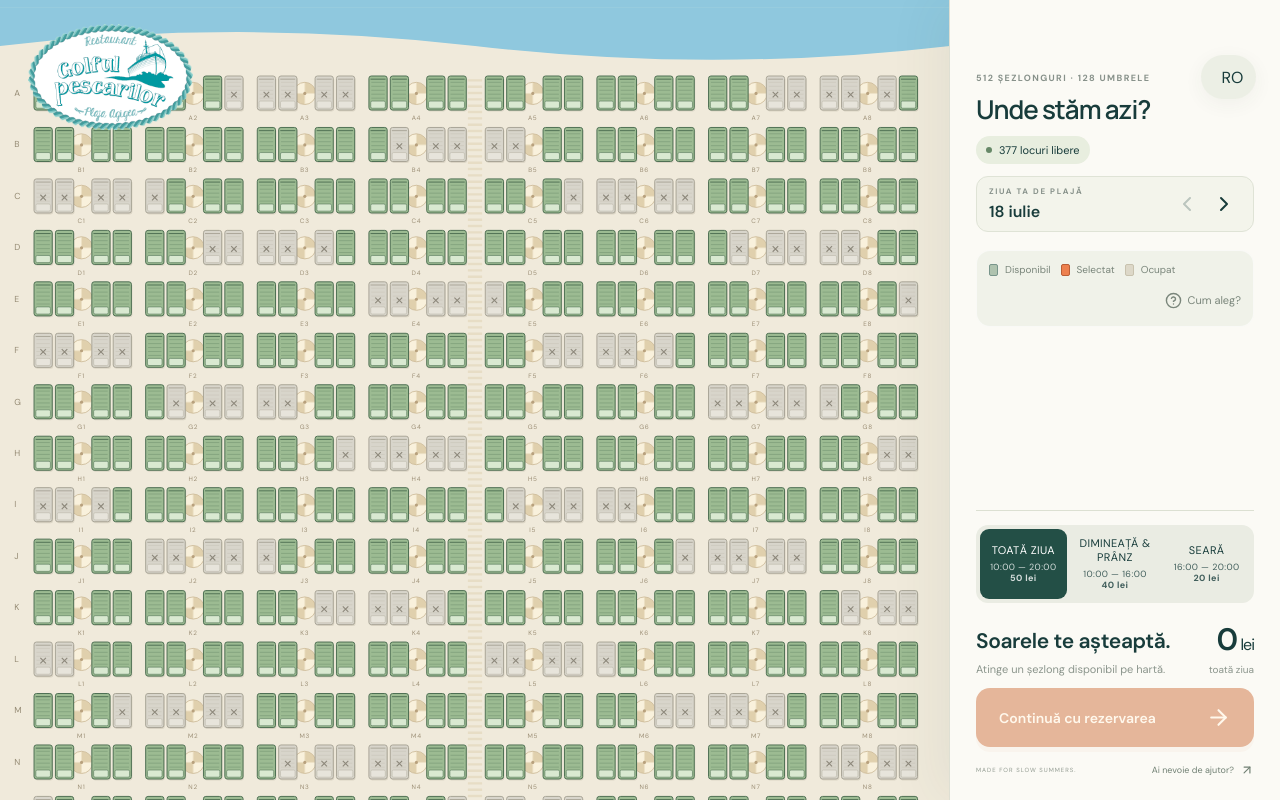
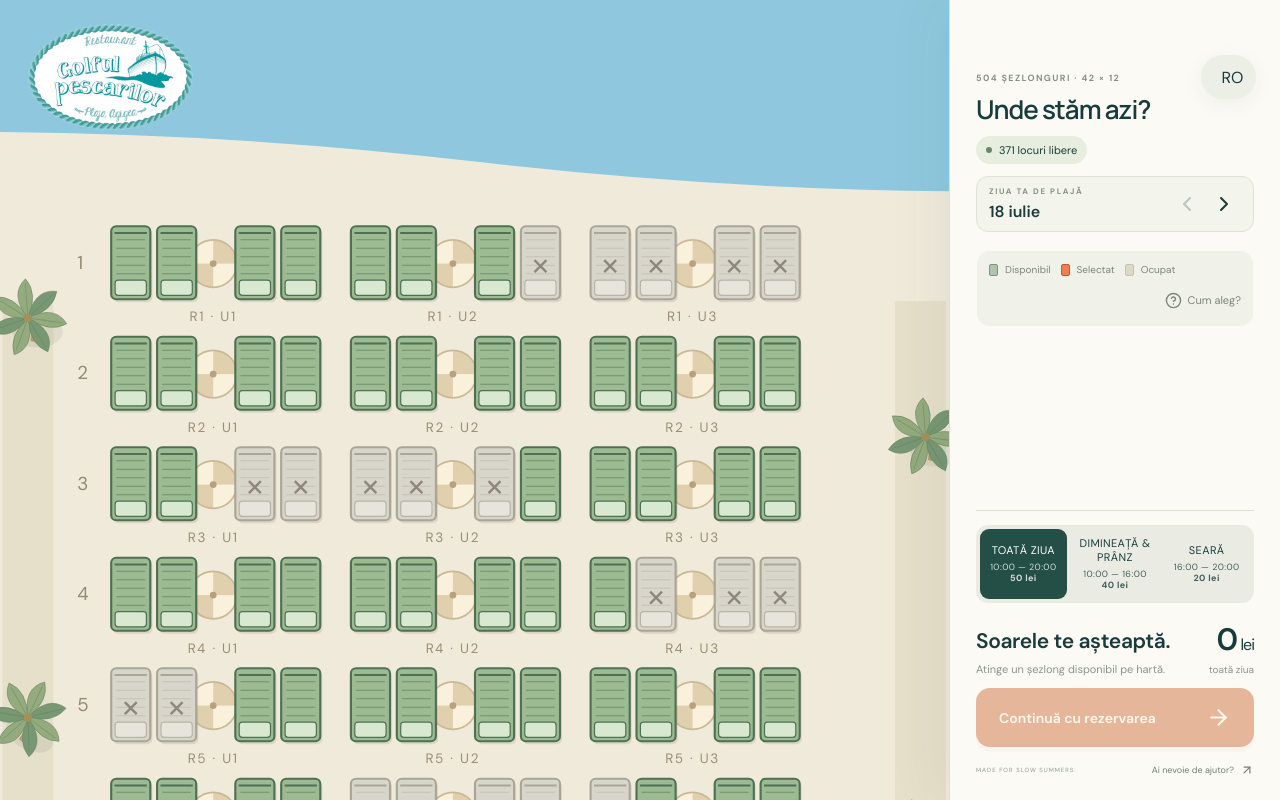
Before and after one commit to Silviu812/golful-pescarilor-beach, a React (Vite) app: page / in a window 1280 px wide. Built offline with nearby package versions, Linux system fonts and the light colour scheme.

Commit message:
Redesign beach for 42 rows of 12 loungers and mobile vertical navigation

```diff
--- a/src/BeachMap.jsx
+++ b/src/BeachMap.jsx
@@ -2,35 +2,35 @@ import {useEffect,useRef,useState} from 'react';
 import {zoneForSeat} from './zones';
 import BeachSurroundings from './BeachSurroundings';
 
-export const seatName=id=>`${'ABCDEFGHIJKLMNOP'[Math.floor(id/32)]}${Math.floor(id/4)%8+1}.${id%4+1}`;
+export const seatName=id=>`R${Math.floor(id/12)+1} · ${id%12+1}`;
 export default function BeachMap({selected,occupied,toggle,rate}){
  const viewport=useRef(null),points=useRef(new Map()),gesture=useRef(null),moved=useRef(false),downSeat=useRef(null);
  const [view,setView]=useState({scale:1,x:0,y:0});const current=useRef(view);
- const apply=next=>{const fit=overview();if(next.scale<=fit.scale+.00001){current.current=fit;setView(fit);return;}const el=viewport.current,w=el?.clientWidth||1,h=el?.clientHeight||1,unit=Math.max(w,h)/1200*next.scale;
+ const apply=next=>{const fit=overview();next={...next,scale:Math.max(fit.scale,next.scale)};const el=viewport.current,w=el?.clientWidth||1,h=el?.clientHeight||1,unit=Math.max(w,h)/1200*next.scale;
  // The navigable world ends at the outer palms and promenade, not infinite sand.
  const root=el?.closest('.kiosk'),desktop=window.matchMedia('(min-width:900px) and (orientation:landscape)').matches;
- const dock=desktop?0:(root?.querySelector('footer')?.getBoundingClientRect().height||0)+20;
+ const dock=desktop?0:(root?.querySelector('footer')?.getBoundingClientRect().height||0)+75;
  const top=0,bottom=h-dock,left=0,right=w;
  const clampAxis=(value,low,high,center)=>low<=high?Math.max(low,Math.min(high,value)):center;
- const minX=right-w/2-(1320-600)*unit,maxX=left-w/2-(-120-600)*unit;
- const minY=bottom-h/2-(1490-600)*unit,maxY=top-h/2-(-60-600)*unit;
- const v={scale:next.scale,x:clampAxis(next.x,minX,maxX,0),y:clampAxis(next.y,minY,maxY,(top+bottom)/2-h/2-(715-600)*unit)};current.current=v;setView(v)};
+ const minX=right-w/2-(900-600)*unit,maxX=left-w/2-(300-600)*unit;
+ const minY=bottom-h/2-(3140-600)*unit,maxY=top-h/2-(-60-600)*unit;
+ const v={scale:next.scale,x:clampAxis(next.x,minX,maxX,0),y:clampAxis(next.y,minY,maxY,(top+bottom)/2-h/2-(1540-600)*unit)};current.current=v;setView(v)};
  const zoom=(factor,px=0,py=0)=>{const v=current.current,s=Math.max(overview().scale,Math.min(5,v.scale*factor)),r=s/v.scale;apply({scale:s,x:px-(px-v.x)*r,y:py-(py-v.y)*r})};
- function overview(){const el=viewport.current;if(!el)return {scale:1,x:0,y:0};const root=el.closest('.kiosk'),w=el.clientWidth,h=el.clientHeight;let left=20,right=w-20,top=20,bottom=h-20;if(window.matchMedia('(min-width:900px) and (orientation:landscape)').matches){const unit=Math.min((w-48)/1440,(h-24)/1550);return {scale:unit*1200/Math.max(w,h),x:0,y:-115*unit};}else{top=(root.querySelector('header')?.getBoundingClientRect().bottom||110)+20;bottom=Math.min(root.querySelector('footer')?.getBoundingClientRect().top||h,root.querySelector('.legend')?.getBoundingClientRect().top||h)-20;}if(right-left<160){left=20;right=w-20;}const side=Math.max(60,Math.min(right-left,bottom-top));return {scale:Math.max(.05,Math.min(1,side/Math.max(w,h))),x:(left+right)/2-w/2,y:(top+bottom)/2-h/2}}
- function desktopStart(){const el=viewport.current,w=el.clientWidth,h=el.clientHeight,unit=w/1200;apply({scale:w/Math.max(w,h),x:0,y:610*unit-h/2});}
- useEffect(()=>{const el=viewport.current;const wheel=e=>{e.preventDefault();const r=el.getBoundingClientRect();if(e.ctrlKey||e.metaKey){zoom(Math.exp(-e.deltaY*.0015),e.clientX-r.left-r.width/2,e.clientY-r.top-r.height/2)}else{const amount=e.deltaMode===1?16:e.deltaMode===2?el.clientHeight:1;apply({...current.current,x:current.current.x-e.deltaX*amount,y:current.current.y-e.deltaY*amount})}};el.addEventListener('wheel',wheel,{passive:false});if(window.matchMedia('(min-width:900px) and (orientation:landscape)').matches)desktopStart();else apply(current.current);const resize=()=>apply(current.current);window.addEventListener('resize',resize);return()=>{el.removeEventListener('wheel',wheel);window.removeEventListener('resize',resize)}},[]);
+ function overview(){const el=viewport.current;if(!el)return {scale:1,x:0,y:0};const w=el.clientWidth,h=el.clientHeight,unit=Math.min(w/600,1.4);return {scale:unit*1200/Math.max(w,h),x:0,y:600*unit-h/2+80};}
+ function desktopStart(){const el=viewport.current,w=el.clientWidth,h=el.clientHeight,unit=Math.min(w/480,1.7);apply({scale:unit*1200/Math.max(w,h),x:0,y:600*unit-h/2+80});}
+ useEffect(()=>{const el=viewport.current;const wheel=e=>{e.preventDefault();const r=el.getBoundingClientRect();if(e.ctrlKey||e.metaKey){zoom(Math.exp(-e.deltaY*.0015),e.clientX-r.left-r.width/2,e.clientY-r.top-r.height/2)}else{const amount=e.deltaMode===1?16:e.deltaMode===2?el.clientHeight:1;apply({...current.current,x:current.current.x-e.deltaX*amount,y:current.current.y-e.deltaY*amount})}};el.addEventListener('wheel',wheel,{passive:false});desktopStart();const resize=()=>apply(current.current);window.addEventListener('resize',resize);return()=>{el.removeEventListener('wheel',wheel);window.removeEventListener('resize',resize)}},[]);
  function cameraBox(){const w=viewport.current?.clientWidth||1200,h=viewport.current?.clientHeight||1200,unit=Math.max(w,h)/1200*view.scale;return [600-(w/2+view.x)/unit,600-(h/2+view.y)/unit,w/unit,h/unit].join(' ')}
  function baseline(){const p=[...points.current.values()];gesture.current={points:p,view:{...current.current}}}
  function down(e){if(e.button!==0)return;points.current.set(e.pointerId,{x:e.clientX,y:e.clientY});if(points.current.size===1){moved.current=false;downSeat.current=e.target.closest('[data-seat]')?.getAttribute('data-seat')}else moved.current=true;e.currentTarget.setPointerCapture(e.pointerId);baseline()}
  function move(e){if(!points.current.has(e.pointerId))return;points.current.set(e.pointerId,{x:e.clientX,y:e.clientY});const p=[...points.current.values()],g=gesture.current;if(!g)return;if(p.length===1&&g.points.length===1){const dx=p[0].x-g.points[0].x,dy=p[0].y-g.points[0].y;if(Math.hypot(dx,dy)>6)moved.current=true;apply({...g.view,x:g.view.x+dx,y:g.view.y+dy})}else if(p.length===2&&g.points.length===2){moved.current=true;const distance=a=>Math.hypot(a[0].x-a[1].x,a[0].y-a[1].y);const s=Math.max(overview().scale,Math.min(5,g.view.scale*distance(p)/Math.max(1,distance(g.points))));const r=viewport.current.getBoundingClientRect(),cx=r.left+r.width/2,cy=r.top+r.height/2;const mx=(p[0].x+p[1].x)/2-cx,my=(p[0].y+p[1].y)/2-cy,ox=(g.points[0].x+g.points[1].x)/2-cx,oy=(g.points[0].y+g.points[1].y)/2-cy;apply({scale:s,x:mx-(ox-g.view.x)*s/g.view.scale,y:my-(oy-g.view.y)*s/g.view.scale})}}
  function up(e,cancel=false){if(!points.current.has(e.pointerId))return;if(!cancel&&!moved.current&&points.current.size===1&&downSeat.current!==null&&downSeat.current!==undefined)toggle(Number(downSeat.current));points.current.delete(e.pointerId);baseline()}
- return <div className="interactive-map"><div className="map-viewport" ref={viewport} style={{background:`linear-gradient(to bottom, #8fc8de 0px, #8fc8de calc(50% + ${view.y}px - var(--map-size, max(100vw, 100svh)) * ${view.scale*.46}), #f0eadb calc(50% + ${view.y}px - var(--map-size, max(100vw, 100svh)) * ${view.scale*.46}), #f0eadb 100%)`}} onPointerDown={down} onPointerMove={move} onPointerUp={e=>up(e)} onPointerCancel={e=>up(e,true)} aria-label="Hartă interactivă: 512 șezlonguri, 128 umbrele"><svg className="map-world" viewBox={cameraBox()}><defs><pattern id="parasol" width="1" height="1" patternContentUnits="objectBoundingBox"><circle cx=".5" cy=".5" r=".49" fill="#f9f1dc"/><path d="M.5 .5 L.5 0 A.5 .5 0 0 1 1 .5Z M.5 .5 L.5 1 A.5 .5 0 0 1 0 .5Z" fill="#e0d0ad"/></pattern></defs><rect width="1200" height="1200" fill="#f0eadb"/><BeachSurroundings/><path d="M0 0H1200V48Q900 83 600 48T0 48Z" fill="#8fc8de"/><path d="M600 90V1140" stroke="#e7ddc5" strokeWidth="18" strokeDasharray="3 5"/>
- {Array.from({length:16},(_,row)=><g key={row}><text x="18" y={111+row*65} fontSize="11" fill="#948a73">{'ABCDEFGHIJKLMNOP'[row]}</text>{Array.from({length:8},(_,col)=>{const group=row*8+col,x=43+col*141+(col>=4?6:0),y=86+row*65;return <g key={col}><circle cx={x+60} cy={y+22} r="14" fill="url(#parasol)" stroke="#cbb995"/><circle cx={x+60} cy={y+22} r="2" fill="#b8a17d"/>{[0,1,2,3].map(n=>{const id=group*4+n,zone=zoneForSeat(id),taken=occupied.has(id),active=selected.includes(id),bx=x+[0,27,73,100][n];return <g key={id} data-seat={id} role="button" tabIndex={taken?-1:0} aria-disabled={taken} aria-pressed={active} aria-label={`Șezlong ${seatName(id)}, ${rate(id)} lei${taken?', ocupat':''}`} onKeyDown={e=>{if(e.key==='Enter'||e.key===' '){e.preventDefault();toggle(id)}}} className="svg-seat"><rect x={bx-2} y={y-3} width="27" height="49" fill="transparent"/><rect x={bx+1.2} y={y+1.8} width="23" height="43" rx="3" fill="#534a35" opacity=".13" pointerEvents="none"/>
+ return <div className="interactive-map"><div className="map-viewport" ref={viewport} style={{background:`linear-gradient(to bottom, #8fc8de 0px, #8fc8de calc(50% + ${view.y}px - var(--map-size, max(100vw, 100svh)) * ${view.scale*.46}), #f0eadb calc(50% + ${view.y}px - var(--map-size, max(100vw, 100svh)) * ${view.scale*.46}), #f0eadb 100%)`}} onPointerDown={down} onPointerMove={move} onPointerUp={e=>up(e)} onPointerCancel={e=>up(e,true)} aria-label="Hartă interactivă: 504 șezlonguri, 42 rânduri, 126 umbrele"><svg className="map-world" viewBox={cameraBox()}><defs><pattern id="parasol" width="1" height="1" patternContentUnits="objectBoundingBox"><circle cx=".5" cy=".5" r=".49" fill="#f9f1dc"/><path d="M.5 .5 L.5 0 A.5 .5 0 0 1 1 .5Z M.5 .5 L.5 1 A.5 .5 0 0 1 0 .5Z" fill="#e0d0ad"/></pattern></defs><rect width="1200" height="3140" fill="#f0eadb"/><BeachSurroundings/><path d="M0 0H1200V48Q900 83 600 48T0 48Z" fill="#8fc8de"/>
+ {Array.from({length:42},(_,row)=><g key={row}><text x="366" y={111+row*65} fontSize="11" fill="#948a73">{row+1}</text>{Array.from({length:3},(_,col)=>{const group=row*3+col,x=386+col*141,y=86+row*65;return <g key={col}><circle cx={x+60} cy={y+22} r="14" fill="url(#parasol)" stroke="#cbb995"/><circle cx={x+60} cy={y+22} r="2" fill="#b8a17d"/>{[0,1,2,3].map(n=>{const id=group*4+n,zone=zoneForSeat(id),taken=occupied.has(id),active=selected.includes(id),bx=x+[0,27,73,100][n];return <g key={id} data-seat={id} role="button" tabIndex={taken?-1:0} aria-disabled={taken} aria-pressed={active} aria-label={`Șezlong ${seatName(id)}, ${rate(id)} lei${taken?', ocupat':''}`} onKeyDown={e=>{if(e.key==='Enter'||e.key===' '){e.preventDefault();toggle(id)}}} className="svg-seat"><rect x={bx-2} y={y-3} width="27" height="49" fill="transparent"/><rect x={bx+1.2} y={y+1.8} width="23" height="43" rx="3" fill="#534a35" opacity=".13" pointerEvents="none"/>
 <rect x={bx} y={y} width="23" height="43" rx="3" fill={taken?'#d8d5cb':active?'#ed804e':zone.color} stroke={taken?'#a9a597':active?'#a94823':zone.stroke} strokeWidth="1.25"/>
 <rect x={bx+2.3} y={y+31.7} width="18.4" height="9" rx="1.8" fill={taken?'#e7e4db':active?'#ffc298':'#d9e9d1'} stroke={taken?'#b9b4a6':active?'#b85227':zone.stroke} strokeWidth=".7"/>
 <path d={`M${bx+3} ${y+8}h17 M${bx+3} ${y+13}h17 M${bx+3} ${y+18}h17 M${bx+3} ${y+23}h17 M${bx+3} ${y+28}h17`} stroke={taken?'#b8b3a5':active?'#b9572d':zone.stroke} opacity=".55" strokeWidth=".65"/>
 <path d={`M${bx+2} ${y+4}h19`} stroke={taken?'#a9a597':active?'#a94823':zone.stroke} strokeWidth="1.2"/>
 {taken&&<path d={`M${bx+8} ${y+20}l7 7 m0-7l-7 7`} stroke="#8d887b" strokeWidth="1.4"/>}
 {active&&<circle cx={bx+11.5} cy={y+23} r="8" fill="#b85227"/>}
-{active&&<path d={`M${bx+6} ${y+23}l4 4 8-9`} stroke="white" fill="none" strokeWidth="2.5"/>}</g>})}<text x={x+60} y={y+56} textAnchor="middle" fontSize="8" letterSpacing="1" fill="#9b8e75">{'ABCDEFGHIJKLMNOP'[row]}{col+1}</text></g>})}</g>)}<path d="M40 1146H1160" stroke="#cfc4aa" strokeDasharray="6 5"/><text x="45" y="1176" fill="#8e856f" fontSize="12" letterSpacing="2">↖ BEACH BAR</text><text x="600" y="1176" textAnchor="middle" fill="#6b7f69" fontSize="12" letterSpacing="2">↑ INTRARE</text><text x="1150" y="1176" textAnchor="end" fill="#8e856f" fontSize="12" letterSpacing="2">DUȘURI ↗</text></svg></div></div>
+{active&&<path d={`M${bx+6} ${y+23}l4 4 8-9`} stroke="white" fill="none" strokeWidth="2.5"/>}</g>})}<text x={x+60} y={y+56} textAnchor="middle" fontSize="8" letterSpacing="1" fill="#9b8e75">{`R${row+1} · U${col+1}`}</text></g>})}</g>)}<path d="M370 2850H830" stroke="#cfc4aa" strokeDasharray="6 5"/><text x="380" y="2880" fill="#8e856f" fontSize="12" letterSpacing="2">↖ BEACH BAR</text><text x="600" y="2880" textAnchor="middle" fill="#6b7f69" fontSize="12" letterSpacing="2">↑ INTRARE</text><text x="820" y="2880" textAnchor="end" fill="#8e856f" fontSize="12" letterSpacing="2">DUȘURI ↗</text></svg></div></div>
 }
--- a/src/main.jsx
+++ b/src/main.jsx
@@ -7,7 +7,7 @@ import './style.css';
 import {periods,bookingTotal} from './pricing';
 import BeachMap,{seatName} from './BeachMap';
 
-const occupied=new Set(Array.from({length:512},(_,id)=>id).filter(id=>(id*37+11)%19<5));
+const occupied=new Set(Array.from({length:504},(_,id)=>id).filter(id=>(id*37+11)%19<5));
 const initialDay=new Date(2026,6,18);
 const fmt=(day)=>new Intl.DateTimeFormat('ro-RO',{day:'numeric',month:'long'}).format(day);
 function App(){
@@ -25,7 +25,7 @@ function App(){
  <section className="intro"><div className="eyebrow"><span/> SALT IN THE AIR. SLOW DAYS.</div><motion.h1 initial={{opacity:0,y:18}} animate={{opacity:1,y:0}} transition={{duration:.6}}>Un loc la soare.<br/><span>Doar al tău.</span><span className="hero-sun">☀</span></motion.h1><p>Alege-ți șezlongul. De restul se ocupă marea.</p><div className="weather"><Sun size={23}/><strong>28°</strong><span>O zi perfectă<br/>pentru mare</span></div></section>
  <nav className="steps" aria-label="Pașii rezervării"><span className="active"><b>01</b> Alege locul</span><span className="step-line"/><span><b>02</b> Rezervarea ta</span><span className="step-line"/><span><b>03</b> Enjoy the sun</span></nav>
  <section className="date-panel"><div><span className="overline">ZIUA TA DE PLAJĂ</span><strong>{fmt(date)} <span>2026</span></strong></div><div className="date-actions"><button disabled={day===0} onClick={()=>changeDay(day-1)} aria-label="Ziua precedentă"><ChevronLeft/></button><button className="today" onClick={()=>changeDay(0)}>{day===0?'Zi demo':`+${day} zile`}</button><button onClick={()=>changeDay(day+1)} aria-label="Ziua următoare"><ChevronRight/></button></div><span className="date-divider"/><div className="hours"><span className="overline">FĂRĂ GRABĂ</span><strong>{period.hours}</strong></div></section>
- <section className="map-section"><div className="section-heading"><div><span className="overline">512 ȘEZLONGURI · 128 UMBRELE</span><h2>Unde stăm azi?</h2></div><span className="availability"><i/>{512-occupied.size} locuri libere</span></div>
+ <section className="map-section"><div className="section-heading"><div><span className="overline">504 ȘEZLONGURI · 42 × 12</span><h2>Unde stăm azi?</h2></div><span className="availability"><i/>{504-occupied.size} locuri libere</span></div>
  <BeachMap selected={selected} occupied={occupied} toggle={toggle} rate={rate}/>
  <div className="legend"><span><i className="free"/>Disponibil</span><span><i className="selected"/>Selectat</span><span><i className="taken"/>Ocupat</span><button onClick={()=>setModal('help')}><HelpCircle size={17}/> Cum aleg?</button></div></section>
  <section className="amenities"><div className="amenity-icon"><Waves size={23}/></div><div><strong>Mai puține griji. Mai multă mare.</strong><p>Umbrelă inclusă · Wi-Fi · Acces dușuri</p></div><span className="little-sun">✳</span></section>
```
Also changed, not shown: src/BeachSurroundings.jsx (+9 -12 lines), src/zones.js (+2 -8 lines), 3 other files (tests, documents, lock files or other folders).
